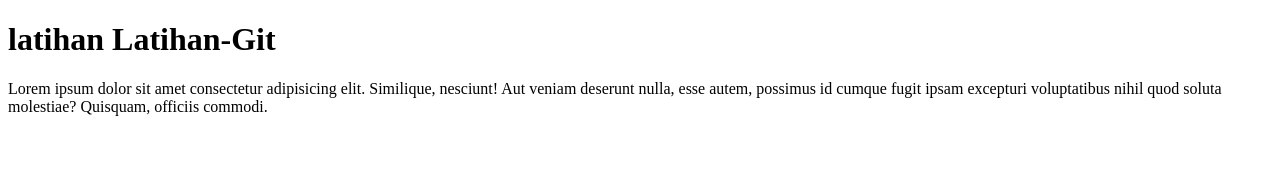
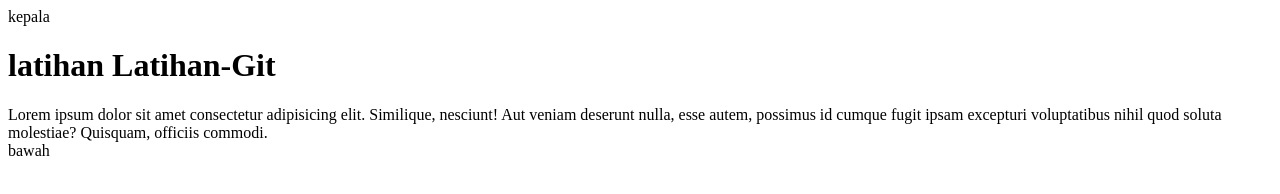
Before and after one commit to danis570/latihangit, a plain HTML site: page index.html in a window 1280 px wide. Drawn offline with Linux system fonts and the light colour scheme.

Commit message:
menambahkan header dan footer

```diff
--- a/index.html
+++ b/index.html
@@ -8,12 +8,18 @@
 </head>
 
 <body>
+
+    <header>kepala</header>
+
     <h1>latihan Latihan-Git</h1>
+
     <div>
         Lorem ipsum dolor sit amet consectetur adipisicing elit. Similique, nesciunt! Aut veniam deserunt nulla, esse
         autem, possimus id cumque fugit ipsam excepturi voluptatibus nihil quod soluta molestiae? Quisquam, officiis
         commodi.
     </div>
+
+    <footer>bawah</footer>
 </body>
 
 </html>
```
